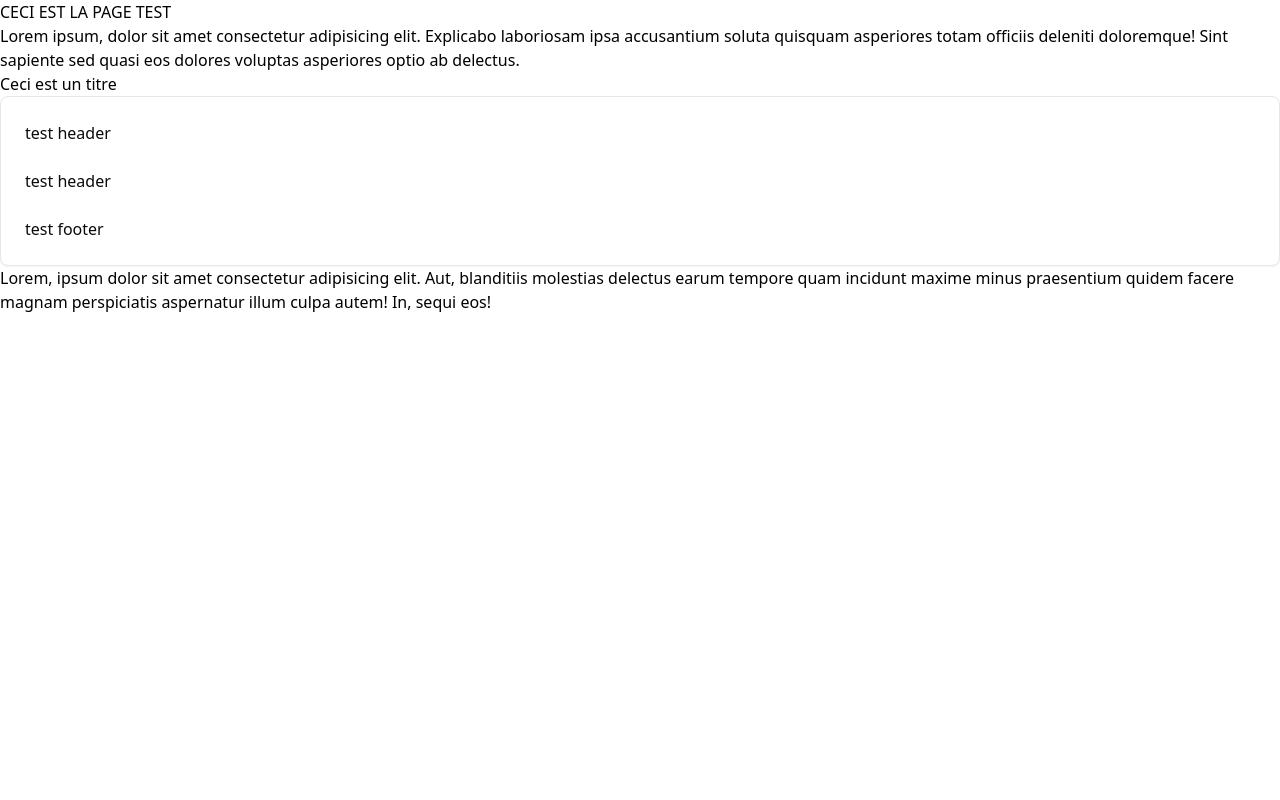
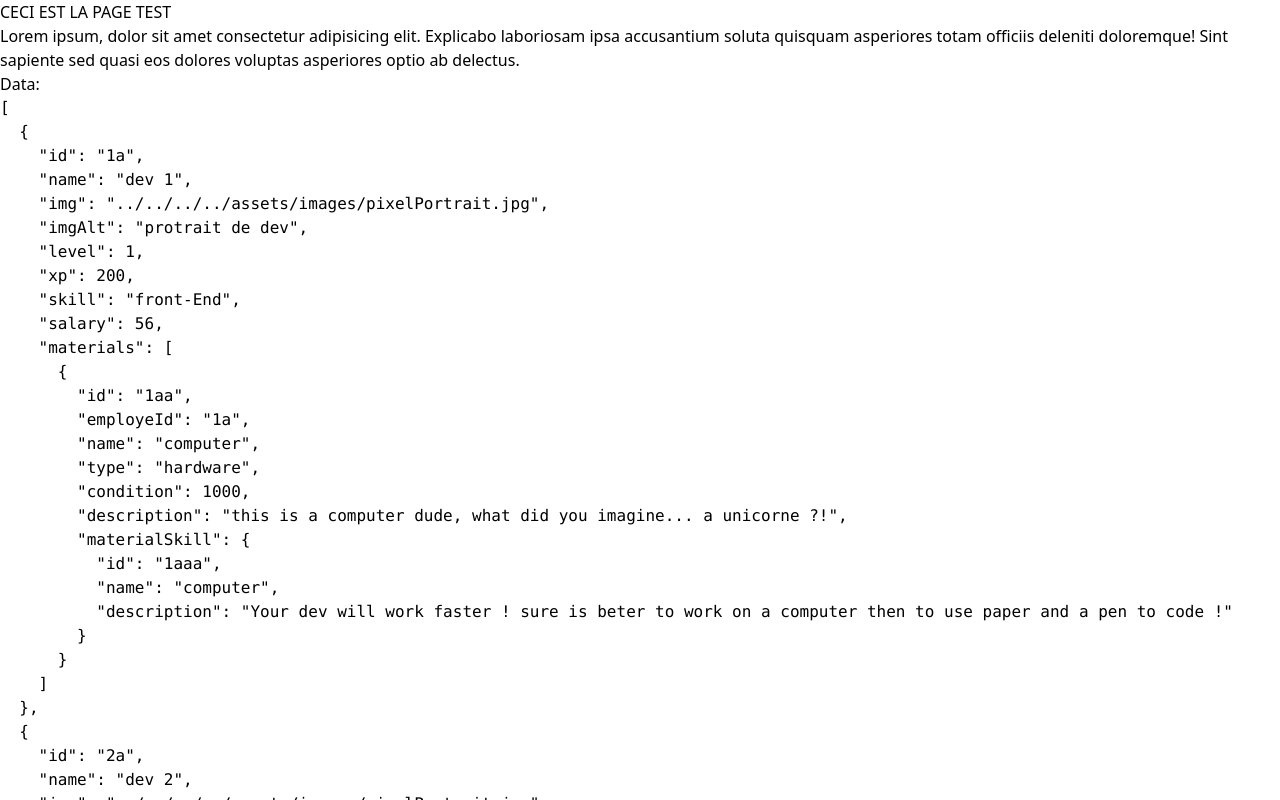
Before and after one commit to CDA-2024/DevLife-FrontEnd, a React (Vite) app: page / in a window 1280 px wide. Both pictures are taken after a click on the item "Forum". Shown: the top 800 px of the page. Built offline with nearby package versions, Linux system fonts and the light colour scheme; data requests are answered from the project's data file.

Commit message:
[feat] httpClient

```diff
--- /dev/null
+++ b/src/app/core/schemas/HttpClientOptions.interface.ts
@@ -0,0 +1,4 @@
+export interface HttpClientOptions extends RequestInit {
+    timeout?:number;
+    signal?: AbortSignal;
+}
--- a/src/app/core/screens/TestPage.tsx
+++ b/src/app/core/screens/TestPage.tsx
@@ -1,11 +1,8 @@
-import PrimaryCard from "../../shared/components/app-primary-card";
+import TestHttpClient from "../../../test/testHttpClient";
+
 
 const TestPage = () => {
-  const CardItem = {
-    header: <>test header</>,
-    content: <>test header</>,
-    footer: <>test footer</>,
-  };
+
 
   return (
     <>
@@ -17,14 +14,7 @@ const TestPage = () => {
         asperiores optio ab delectus.
       </p>
 
-      <h2>Ceci est un titre</h2>
-      <p>
-        <PrimaryCard CardItem={CardItem} />
-        Lorem, ipsum dolor sit amet consectetur adipisicing elit. Aut,
-        blanditiis molestias delectus earum tempore quam incidunt maxime minus
-        praesentium quidem facere magnam perspiciatis aspernatur illum culpa
-        autem! In, sequi eos!
-      </p>
+      <TestHttpClient />
     </>
   );
 };
--- /dev/null
+++ b/src/app/core/services/httpClient.ts
@@ -0,0 +1,37 @@
+import { HttpClientOptions } from "../schemas/HttpClientOptions.interface";
+import { buildHeader } from "../utils/buildHeaders";
+import { handleHttpErrors } from "../utils/handleHttpErrors";
+import { handleTimeout } from "../utils/handleTimeout";
+
+export const httpClient = async <T>(
+  url: string,
+  option: HttpClientOptions = {}
+): Promise<T> => {
+  const { timeout = 10000, signal, ...otherOptions } = option;
+
+  const controller = handleTimeout(timeout);
+  const finalSignal = signal || controller.signal;
+
+  try {
+    const response = await fetch(url, {
+      ...otherOptions,
+      signal: finalSignal,
+      headers: buildHeader(otherOptions.headers),
+    });
+
+    await handleHttpErrors(response);
+
+    return (await response.json()) as T;
+  } catch (e) {
+    if (e instanceof Error) {
+      if (e.name === "AbortError") {
+        throw new Error("Request timed out or was aborted");
+      }
+      console.error("HTTP Client Error", e);
+      throw e;
+    } else {
+      console.error("An unknown error occurred", e);
+      throw new Error("An unknown error occurred");
+    }
+  }
+};
--- /dev/null
+++ b/src/app/core/utils/buildHeaders.ts
@@ -0,0 +1,6 @@
+export const buildHeader = (customHeaders: HeadersInit = {}) => {
+  return {
+    "Content-Type": "application/json",
+    ...customHeaders,
+  };
+};
--- /dev/null
+++ b/src/app/core/utils/handleHttpErrors.ts
@@ -0,0 +1,10 @@
+export const handleHttpErrors = async (response: Response) => {
+  if (!response.ok) {
+    const errorBody = await response.json().catch(() => null);
+    const message =
+      errorBody?.message || `HTTP error! Status: ${response.statusText}`;
+    throw new Error(
+      `HTTP error! Status: ${response.status}, Message ${message}`
+    );
+  }
+};
--- /dev/null
+++ b/src/app/core/utils/handleTimeout.ts
@@ -0,0 +1,10 @@
+export const handleTimeout = (timeout: number) => {
+
+    const controller = new AbortController();
+
+    setTimeout(() => {
+        controller.abort();
+    }, timeout)
+
+    return controller;
+}
--- /dev/null
+++ b/src/test/testHttpClient.tsx
@@ -0,0 +1,44 @@
+import React, { useEffect, useState } from "react";
+import { httpClient } from "../app/core/services/httpClient";
+
+
+const TestHttpClient: React.FC = () => {
+  const [data, setData] = useState<any>(null);
+  const [loading, setLoading] = useState<boolean>(false);
+  const [error, setError] = useState<string | null>(null);
+
+  useEffect(() => {
+    const fetchData = async () => {
+      setLoading(true);
+      setError(null);
+      try {
+        // Remplacez l'URL par une URL d'API valide
+        const response = await httpClient<any>("http://localhost:3000/staff");
+        setData(response);
+      } catch (e) {
+        setError("Failed to fetch data");
+      } finally {
+        setLoading(false);
+      }
+    };
+
+    fetchData();
+  }, []);
+
+  if (loading) {
+    return <div>Loading...</div>;
+  }
+
+  if (error) {
+    return <div>Error: {error}</div>;
+  }
+
+  return (
+    <div>
+      <h1>Data:</h1>
+      <pre>{JSON.stringify(data, null, 2)}</pre>
+    </div>
+  );
+};
+
+export default TestHttpClient;
```
Also changed, not shown: 1 other file (tests, documents, lock files or other folders).
